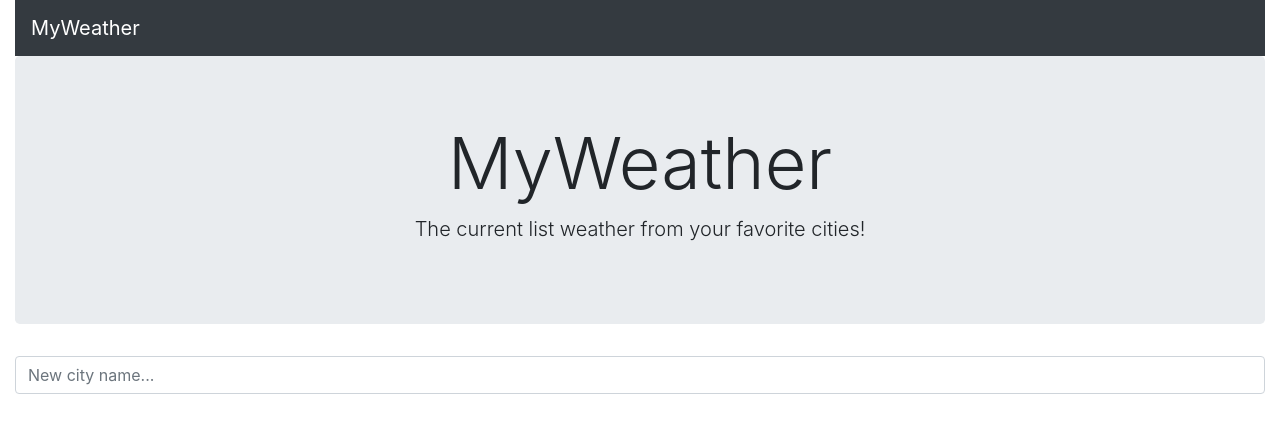
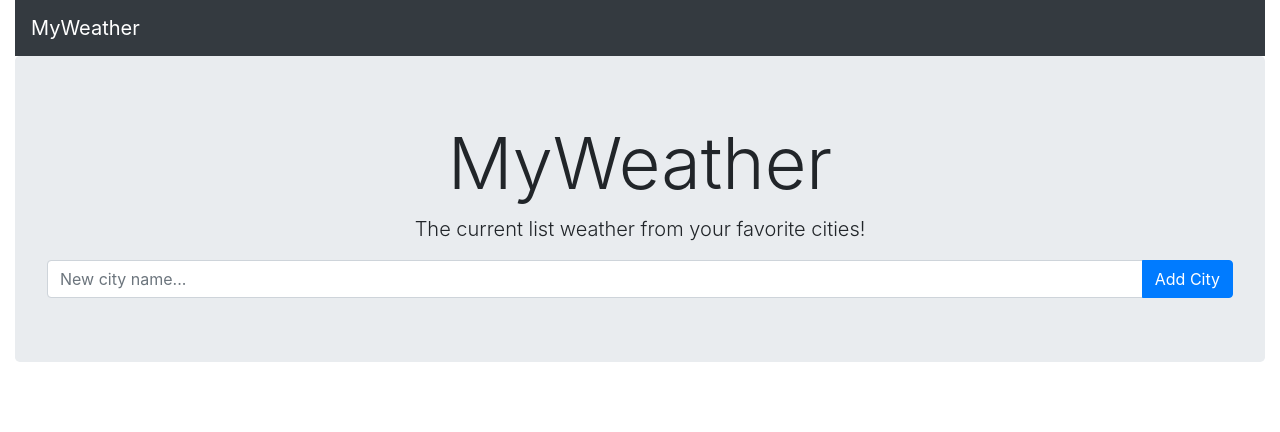
Before and after one commit to jdreyespaez/weather-app, a React (Create React App) app in the folder client/: page / in a window 1280 px wide. Shown: the top 432 px of the page. Built offline with nearby package versions, Linux system fonts and the light colour scheme; no server answers.

Commit message:
Adding button to handleAddCity

```diff
--- a/client/src/App.js
+++ b/client/src/App.js
@@ -8,7 +8,9 @@ import {
   Col,
   Jumbotron,
   InputGroup,
-  Input
+  Input,
+  Button,
+  InputGroupAddon,
 } from 'reactstrap';
 
 import Weather from './Weather'
@@ -54,17 +56,19 @@ class App extends Component {
           <Jumbotron>
             <h1 className="display-3">MyWeather</h1>
             <p className="lead">The current list weather from your favorite cities!</p>
-          </Jumbotron>
 
             <InputGroup>
-
               <Input
                 placeholder="New city name..."
                 value={this.state.newCityName}
                 onChange={this.handleInputChange}
               />
+              <InputGroupAddon addonType="append">
+                <Button color="primary" onClick={this.handleAddCity}>Add City</Button>
+              </InputGroupAddon>
+            </InputGroup>
 
-          </InputGroup>
+          </Jumbotron>
 
           </Col>
         </Row>
```
Lines whose indentation alone changed are shown as unchanged.
